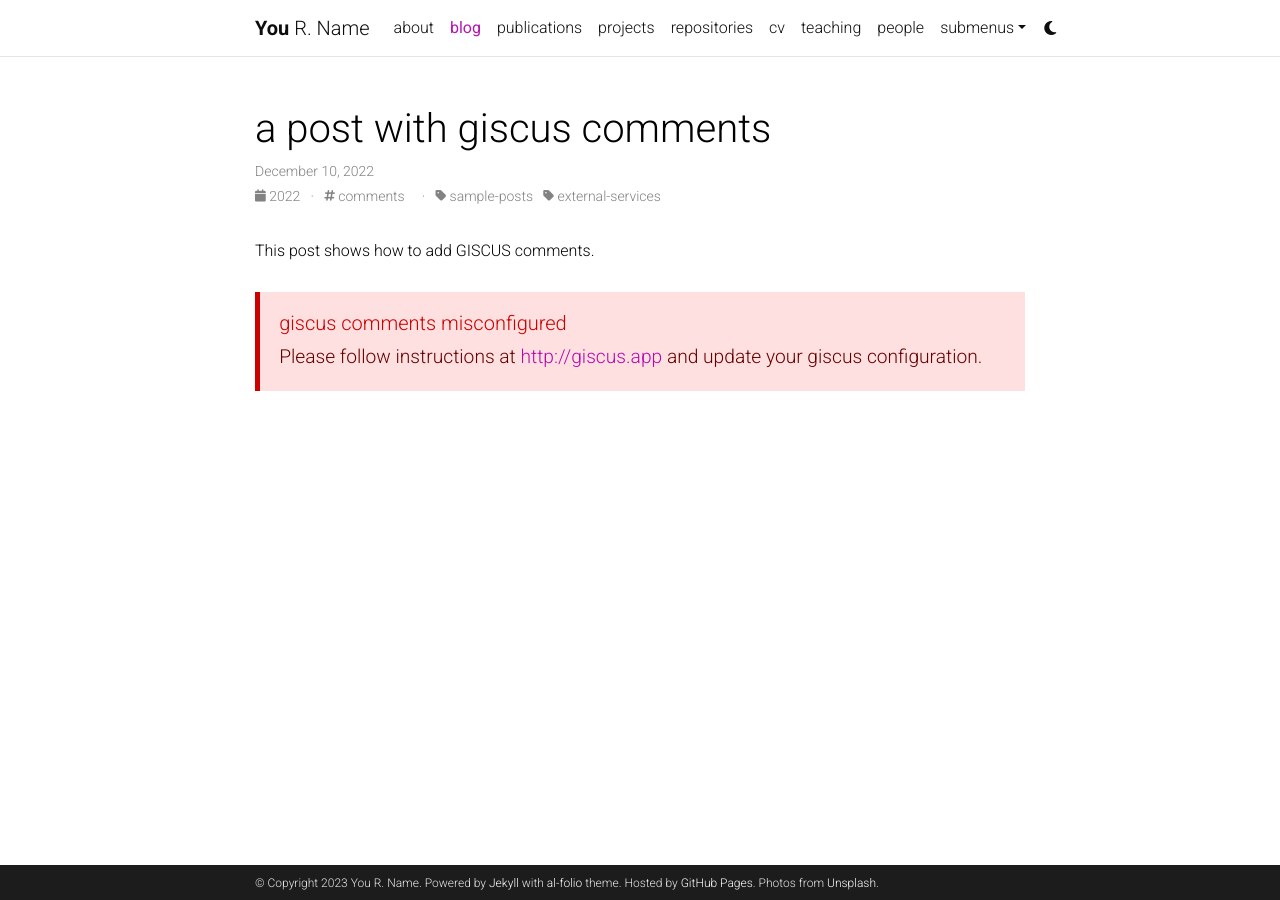
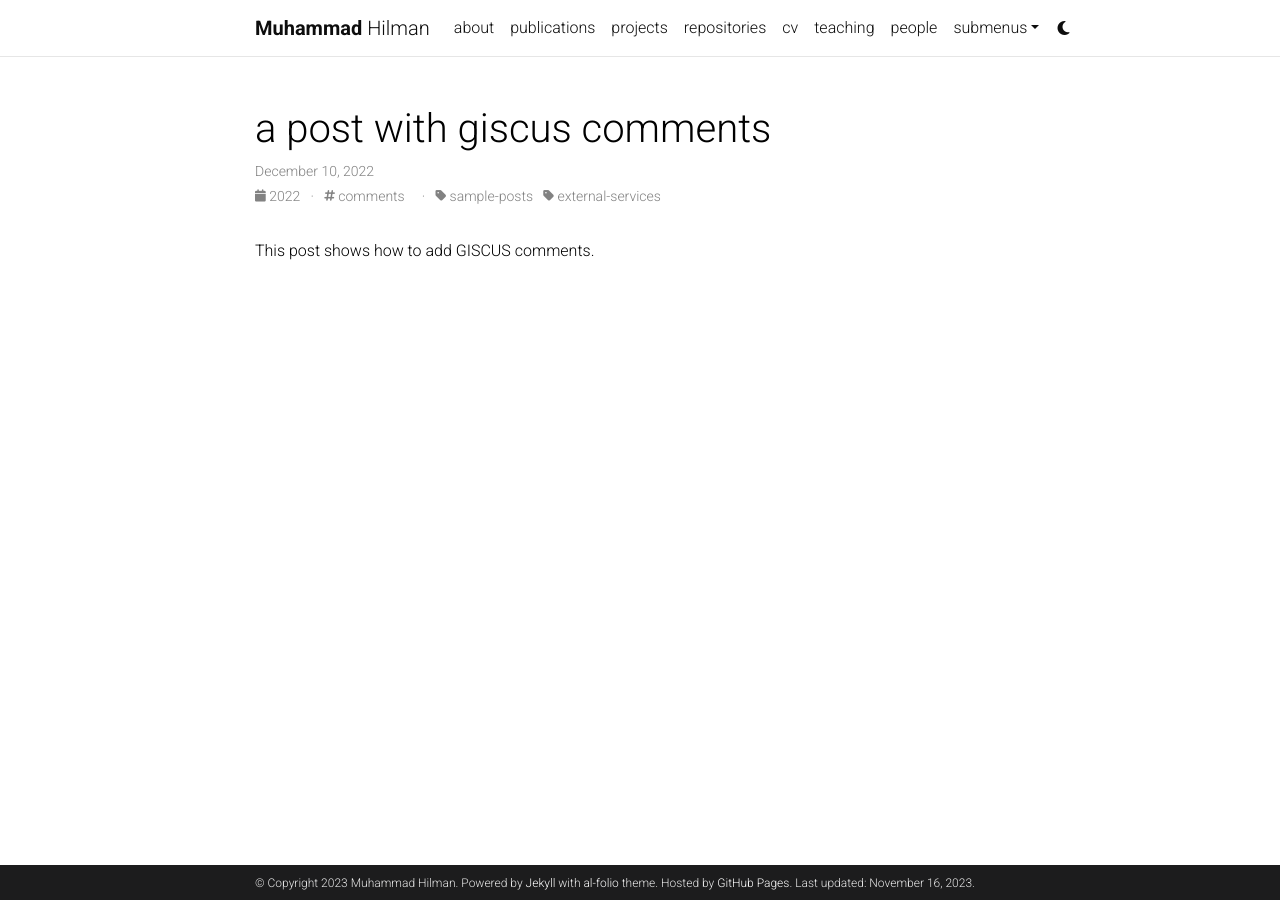
Before and after one commit to muhammadhilman/muhammadhilman.github.io, a Jekyll site: the page built from _posts/2022-12-10-giscus-comments.md, in a window 1280 px wide. Built offline with Jekyll 4.4.1, drawn with Linux system fonts in a browser that asks for light colours; comment, search, counter and statistics services are not loaded; a style sheet for code colours, icons or effects is not loaded; some of the changed lines change nothing that is shown.

Commit message:
initial update

```diff
--- a/_config.yml
+++ b/_config.yml
@@ -3,29 +3,32 @@
 # -----------------------------------------------------------------------------
 
 title: blank # the website title (if blank, full name will be used instead)
-first_name: You
-middle_name: R.
-last_name: Name
-email: you@example.com
+first_name: Muhammad
+middle_name:
+last_name: Hilman
+email: muhammad.hilman@ui.ac.id
 description: > # the ">" symbol means to ignore newlines until "footer_text:"
-  A simple, whitespace theme for academics. Based on [*folio](https://github.com/bogoli/-folio) design.
+ Cloud Computing and Distributed Systems Enthusiast
 footer_text: >
   Powered by <a href="https://jekyllrb.com/" target="_blank">Jekyll</a> with <a href="https://github.com/alshedivat/al-folio">al-folio</a> theme.
   Hosted by <a href="https://pages.github.com/" target="_blank">GitHub Pages</a>.
-  Photos from <a href="https://unsplash.com" target="_blank">Unsplash</a>.
-keywords: jekyll, jekyll-theme, academic-website, portfolio-website  # add your own keywords or leave empty
+keywords: # add your own keywords or leave empty
 
 lang: en # the language of your site (for example: en, fr, cn, ru, etc.)
 icon: ⚛️  # the emoji used as the favicon (alternatively, provide image name in /assets/img/)
 
-url: https://alshedivat.github.io # the base hostname & protocol for your site
-baseurl: /al-folio # the subpath of your site, e.g. /blog/
-last_updated: false # set to true if you want to display last updated in the footer
+url: https://muhammadhilman.github.io # the base hostname & protocol for your site
+baseurl: # the subpath of your site, e.g. /blog/
+last_updated: true # set to true if you want to display last updated in the footer
 impressum_path:  # set to path to include impressum link in the footer, use the same path as permalink in a page, helps to conform with EU GDPR
 
 # -----------------------------------------------------------------------------
 # Theme
 # -----------------------------------------------------------------------------
+
+# code highlighter theme
+highlight_theme_light: github   # https://github.com/jwarby/jekyll-pygments-themes
+highlight_theme_dark: native    # https://github.com/jwarby/jekyll-pygments-themes
 
 # repo color theme
 repo_theme_light: default       # https://github.com/anuraghazra/github-readme-stats/blob/master/themes/README.md
@@ -41,7 +44,7 @@
 # will use title and url fields
 # Take a look to https://github.com/jekyll/jekyll-feed for more customization
 
-rss_icon: true
+rss_icon: false
 
 # -----------------------------------------------------------------------------
 # Layout
@@ -71,19 +74,19 @@
 gitlab_username: # your GitLab user name
 twitter_username: # your Twitter handle
 mastodon_username: # your mastodon instance+username in the format instance.tld/@username
-linkedin_username: # your LinkedIn user name
+linkedin_username: muhammadhilman # your LinkedIn user name
 telegram_username: # your Telegram user name
 scholar_userid: # your Google Scholar ID
 semanticscholar_id: # your Semantic Scholar ID
 whatsapp_number: # your WhatsApp number (full phone number in international format. Omit any zeroes, brackets, or dashes when adding the phone number in international format.)
-orcid_id: # your ORCID ID
+orcid_id: 0000-0003-2772-9216 # your ORCID ID
 medium_username: # your Medium username
 quora_username: # your Quora username
 publons_id: # your ID on Publons
 lattes_id: # your ID on Lattes (Brazilian Lattes CV)
 osf_id: # your OSF ID
 research_gate_profile: # your profile on ResearchGate
-scopus_id: # your profile on Scopus
+scopus_id: 57193832526 # your profile on Scopus
 blogger_url: # your blogger URL
 work_url: # work page URL
 keybase_username: # your keybase user name
@@ -98,20 +101,18 @@
 unsplash_id: # your unsplash id
 instagram_id: # your instagram id
 facebook_id: # your facebook id
-youtube_id: # your youtube channel id (youtube.com/@<youtube_id>)
-discord_id: # your discord id (18-digit unique numerical identifier)
-zotero_username: # your zotero username
-wechat_qr: # filename of your wechat qr-code saved as an image (e.g., wechat-qr.png if saved to assets/img/wechat-qr.png)
+youtube_id: muhammadhilman # your youtube channel id (youtube.com/@<youtube_id>)
+discord_id: 743245679308308490 # your discord id (18-digit unique numerical identifier)
 
 contact_note: >
-  You can even add a little note about which of these is the best way to reach you.
+  email me for faster response
 
 # -----------------------------------------------------------------------------
 # Analytics and search engine verification
 # -----------------------------------------------------------------------------
 
 google_analytics:  # your Google Analytics measurement ID (format: G-XXXXXXXXXX)
-cronitor_analytics:  # cronitor RUM analytics site ID (format: XXXXXXXXX)
+panelbear_analytics:  # panelbear analytics site ID (format: XXXXXXXXX)
 
 google_site_verification:  # your google-site-verification ID (Google Search Console)
 bing_site_verification:  # out your bing-site-verification ID (Bing Webmaster)
@@ -121,7 +122,7 @@
 # -----------------------------------------------------------------------------
 
 blog_name: al-folio # blog_name will be displayed in your blog page
-blog_nav_title: blog # your blog must have a title for it to be displayed in the nav bar
+blog_nav_title: # your blog must have a title for it to be displayed in the nav bar
 blog_description: a simple whitespace theme for academics
 permalink: /blog/:year/:title/
 
@@ -137,8 +138,10 @@
 # Follow instructions on https://giscus.app/ to setup for your repo to fill out
 # the information below.
 giscus:
-  repo:                          # <your-github-user-name>/<your-github-repo-name>
+  repo: alshedivat/al-folio      # <your-github-user-name>/<your-github-repo-name>
+  repo_id: MDEwOlJlcG9zaXRvcnk2MDAyNDM2NQ==
   category: Comments             # name of the category under which discussions will be created
+  category_id: DIC_kwDOA5PmLc4CTBt6
   mapping: title                 # identify discussions by post title
   strict: 1                      # use strict identification mode
   reactions_enabled: 1           # enable (1) or disable (0) emoji reactions
@@ -217,7 +220,6 @@
   - jekyll-diagrams
   - jekyll-email-protect
   - jekyll-feed
-  - jekyll-get-json
   - jekyll-imagemagick
   - jekyll-jupyter-notebook
   - jekyll-link-attributes
@@ -235,9 +237,6 @@
       path: "assets"
     values:
       sitemap: false
-
-sass:
-  style: compressed
 
 # -----------------------------------------------------------------------------
 # Jekyll Minifier
@@ -297,10 +296,9 @@
   group_by: year
   group_order: descending
 
-# Display different badges withs stats for your publications
-enable_publication_badges:
-  altmetric: true # Altmetric badge (https://www.altmetric.com/products/altmetric-badges/)
-  dimensions: true # Dimensions badge (https://badge.dimensions.ai/)
+badges: # Display different badges for your publications
+  altmetric_badge: true # Altmetric badge (https://www.altmetric.com/products/altmetric-badges/)
+  dimensions_badge: true # Dimensions badge (https://badge.dimensions.ai/)
 
 # Filter out certain bibtex entry keywords used internally from the bib output
 filtered_bibtex_keywords: [abbr, abstract, arxiv, bibtex_show, html, pdf, selected, supp, blog, code, poster, slides, website, preview, altmetric]
@@ -309,8 +307,6 @@
 max_author_limit: 3  # leave blank to always show all authors
 more_authors_animation_delay: 10  # more authors are revealed on click using animation; smaller delay means faster animation
 
-# Enables publication thumbnails. If disabled, none of the publications will display thumbnails, even if specified in the bib entry.
-enable_publication_thumbnails: true
 
 # -----------------------------------------------------------------------------
 # Jekyll Link Attributes
@@ -358,7 +354,7 @@
 # -----------------------------------------------------------------------------
 
 enable_google_analytics:    false  # enables google analytics
-enable_cronitor_analytics: false  # enables cronitor RUM analytics
+enable_panelbear_analytics: false  # enables panelbear analytics
 enable_google_verification: false  # enables google site verification
 enable_bing_verification:   false  # enables bing site verification
 enable_masonry:             true   # enables automatic project cards arrangement
@@ -377,8 +373,19 @@
 # Library versions
 # -----------------------------------------------------------------------------
 
+academicons:
+  version: "1.9.1"
+  integrity: "sha256-i1+4qU2G2860dGGIOJscdC30s9beBXjFfzjWLjBRsBg="
+bootstrap:
+  version: "4.6.1"
+  integrity:
+    css: "sha256-DF7Zhf293AJxJNTmh5zhoYYIMs2oXitRfBjY+9L//AY="
+    js: "sha256-fgLAgv7fyCGopR/gBNq2iW3ZKIdqIcyshnUULC4vex8="
 bootstrap-table:
-  version: "1.22.1"
+  version: "1.21.4"
+fontawesome:
+  version: "6.4.0"
+  integrity: "sha256-HtsXJanqjKTc8vVQjO4YMhiqFoXkfBsjBWcX91T1jr8="
 jquery:
   version: "3.6.0"
   integrity: "sha256-/xUj+3OJU5yExlq6GSYGSHk7tPXikynS7ogEvDej/m4="
@@ -395,24 +402,3 @@
 medium_zoom:
   version: "1.0.8"
   integrity: "sha256-7PhEpEWEW0XXQ0k6kQrPKwuoIomz8R8IYyuU1Qew4P8="
-
-# -----------------------------------------------------------------------------
-# Get external JSON data
-# -----------------------------------------------------------------------------
-
-jekyll_get_json:
-  - data: resume
-    json: assets/json/resume.json # it can also be an url
-jsonresume:
-  - basics
-  - work
-  - education
-  - publications
-  - projects
-  - volunteer
-  - awards
-  - certificates
-  - skills
-  - languages
-  - interests
-  - references
```
